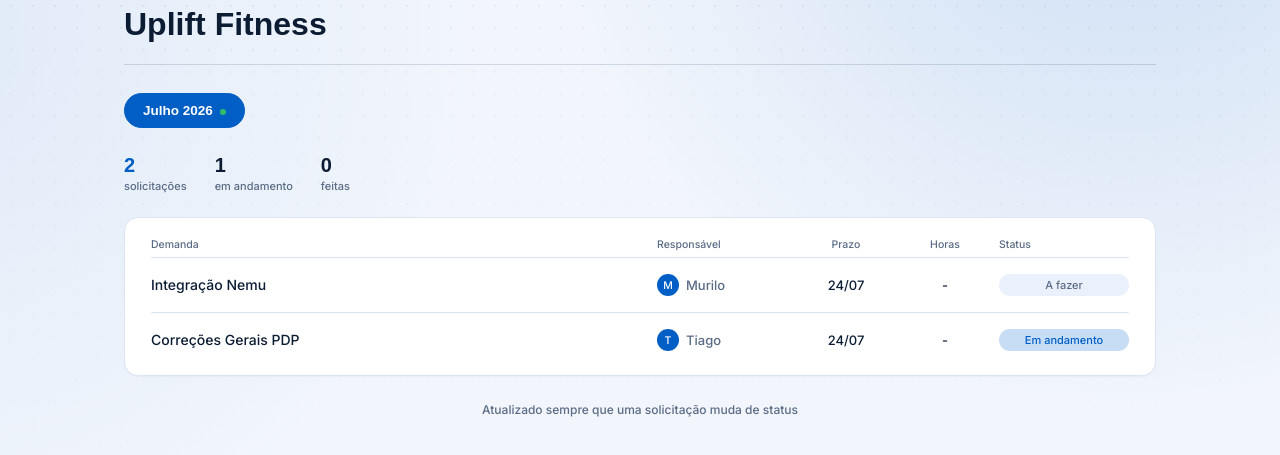
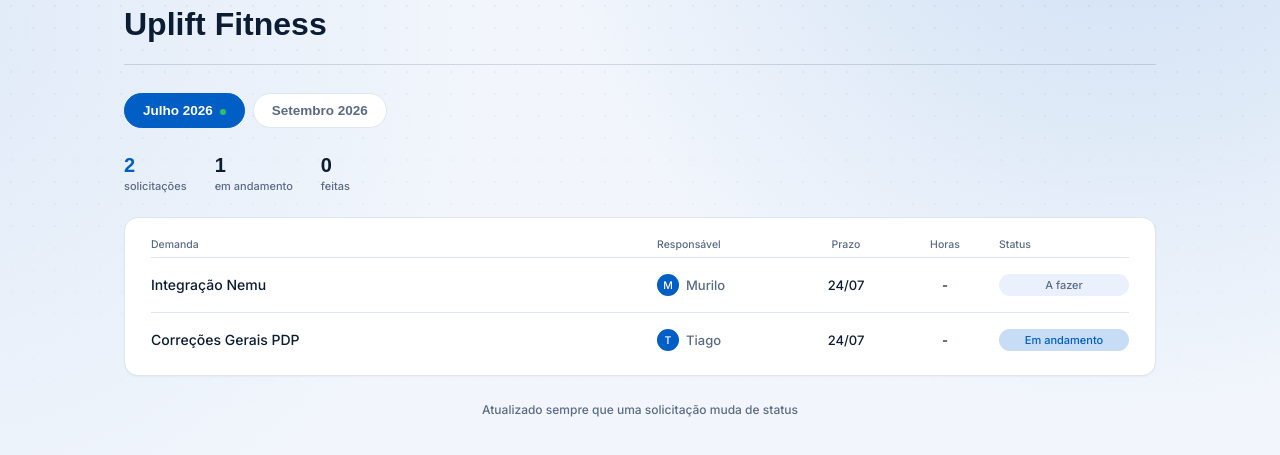
Before and after one commit to muriloawr/portal-clientes, a plain HTML site: page uplift-fitness/index.html in a window 1280 px wide. Shown: the part 115-570 px from the top of the page. Drawn offline with Linux system fonts and the light colour scheme; a web font is replaced by a local one.

Commit message:
sync: atualiza relatório Uplift Fitness a partir do ClickUp

```diff
--- a/uplift-fitness/index.html
+++ b/uplift-fitness/index.html
@@ -144,6 +144,13 @@
         { title: 'Correções Gerais PDP', deadline: '24/07', status: 'em-andamento', owner: 'Tiago', hours: null },
       ],
     },
+    {
+      key: '2026-09',
+      label: 'Setembro 2026',
+      demands: [
+        { title: 'Tarefa nova do Tigas', deadline: '09/09', status: 'a-fazer', owner: 'Tiago', hours: null },
+      ],
+    },
   ];
 
   const statusLabel = { 'a-fazer': 'A fazer', 'em-andamento': 'Em andamento', 'feito': 'Feito', 'em-analise': 'Em análise' };
```
